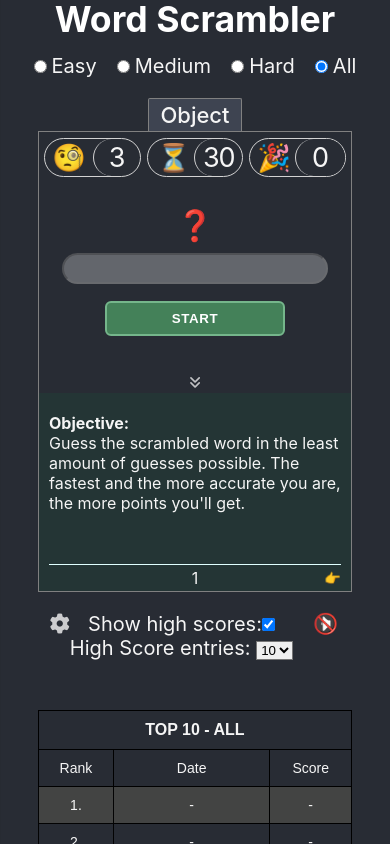
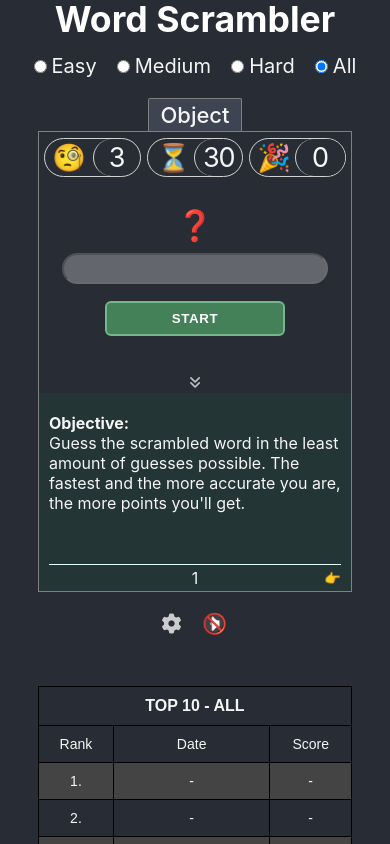
Before and after one commit to hugCarvalho/wordScrambler, a React (Create React App) app: page / in a window 390 px wide. Shown: the top 844 px of the page. Built offline with nearby package versions, Linux system fonts and the light colour scheme.

Commit message:
MobileSlidingMenu: activated option. Basic styling

```diff
--- a/src/components/MobileMenu/BackdropSlidingMenu/BackdropSlidingMenu.js
+++ /dev/null
@@ -1,26 +0,0 @@
-import React from "react";
-import "./BackdropSlidingMenu.scss";
-
-function BackdropSlidingMenu({
-  children,
-  isMenuOpen,
-  closeMenu,
-  extraClasses,
-  closeIcon,
-}) {
-  return (
-    <div
-      className={`BackdropSlidingMenu ${extraClasses}`}
-      style={
-        isMenuOpen ? { transform: "translateX(0)" } : { transform: "translateX(-100%)" }
-      }
-    >
-      <span className="close" onClick={closeMenu}>
-        {closeIcon}
-      </span>
-      {children}
-    </div>
-  );
-}
-
-export default BackdropSlidingMenu;
--- a/src/components/MobileMenu/BackdropSlidingMenu/BackdropSlidingMenu.scss
+++ /dev/null
@@ -1,35 +0,0 @@
-.BackdropSlidingMenu {
-  background-color: rgba(40, 41, 41, 0.995);
-  width: 101%;
-  min-height: 100vh;
-  height: 100%;
-  padding-bottom: 100px;
-  position: fixed;
-  left: 0;
-  top: 0;
-  z-index: 500;
-  text-align: left;
-  //transform: translatex(-101%);
-  transition: transform 0.3s ease;
-
-  input[type="number"] {
-    width: 70px;
-    //display: block;
-  }
-
-  input:invalid + span:after {
-    content: "✖";
-    padding-left: 5px;
-  }
-
-  input:valid + span:after {
-    content: "✓";
-    padding-left: 5px;
-  }
-
-  .close {
-    position: absolute;
-    right: 15px;
-    top: 10px;
-  }
-}
--- a/src/components/MobileMenu/GameOptionsMenu.js
+++ b/src/components/MobileMenu/GameOptionsMenu.js
@@ -1,13 +1,11 @@
 import React from "react";
 import "./GameOptionsMenu.scss";
-import BackdropSlidingMenu from "./BackdropSlidingMenu/BackdropSlidingMenu";
+import MobileSlidingMenu from "./MobileSlidingMenu/MobileSlidingMenu";
 import OptionsHighScores from "./OptionsHighScores/OptionHighScores";
 //TODO: change to useContext to avoid prop-drilling
 
 function GameOptionsMenu({ options }) {
   const [isMenuOpen, setIsMenuOpen] = React.useState(false);
-
-  //const { numEntries } = React.useState(options.displayHighScores); //change key name in original obj
 
   React.useEffect(() => {
     console.log("options", options);
@@ -22,14 +20,15 @@ function GameOptionsMenu({ options }) {
           onClick={() => setIsMenuOpen(state => !state)}
         ></button>
       </div>
-      <BackdropSlidingMenu
+      <MobileSlidingMenu
         closeIcon={`❌`}
         isMenuOpen={isMenuOpen}
         closeMenu={() => setIsMenuOpen(state => !state)}
       >
         <h2>Options</h2>
-      </BackdropSlidingMenu>
-      <OptionsHighScores />
+
+        <OptionsHighScores />
+      </MobileSlidingMenu>
     </>
   );
 }
--- /dev/null
+++ b/src/components/MobileMenu/MobileSlidingMenu/MobileSlidingMenu.js
@@ -0,0 +1,20 @@
+import React from "react";
+import "./MobileSlidingMenu.scss";
+
+function MobileSlidingMenu({ children, isMenuOpen, closeMenu, extraClasses, closeIcon }) {
+  return (
+    <div
+      className={`MobileSlidingMenu ${extraClasses}`}
+      style={
+        isMenuOpen ? { transform: "translateX(0)" } : { transform: "translateX(-100%)" }
+      }
+    >
+      <button className="close" onClick={closeMenu}>
+        {closeIcon}
+      </button>
+      {children}
+    </div>
+  );
+}
+
+export default MobileSlidingMenu;
--- /dev/null
+++ b/src/components/MobileMenu/MobileSlidingMenu/MobileSlidingMenu.scss
@@ -0,0 +1,73 @@
+.MobileSlidingMenu {
+  background-color: rgba(40, 41, 41, 0.995);
+  width: 101%;
+  min-height: 100vh;
+  height: 100%;
+  padding-bottom: 100px;
+  position: fixed;
+  left: 0;
+  top: 0;
+  z-index: 500;
+  text-align: left;
+  //transform: translatex(-101%);
+  transition: transform 0.3s ease;
+  text-align: center;
+  line-height: 3rem;
+
+  h2 {
+    padding: 10px;
+  }
+
+  input[type="number"] {
+    width: 70px;
+    //display: block;
+  }
+
+  input:invalid + span:after {
+    content: "✖";
+    padding-left: 5px;
+  }
+
+  input:valid + span:after {
+    content: "✓";
+    padding-left: 5px;
+  }
+
+  .close {
+    background-color: transparent;
+    position: absolute;
+    font-size: 2.3rem;
+    right: 20px;
+    top: 10px;
+    &:focus {
+      outline: 1px dotted whitesmoke;
+    }
+  }
+  .ShowHighScoreOption {
+    //background-color: rgb(125, 129, 125);
+    //color: green;
+    input {
+      vertical-align: middle;
+    }
+    label {
+      padding: 0px 4px;
+    }
+    label,
+    input {
+      cursor: pointer;
+    }
+  }
+
+  .SelectHighScoreEntriesToDisplay {
+    label {
+      padding: 0px 4px;
+    }
+    select {
+      cursor: pointer;
+      background-color: white;
+      width: auto;
+    }
+  }
+  // .OptionsHighScores {
+  // }
+}
--- a/src/components/MobileMenu/OptionsHighScores/OptionHighScores.js
+++ b/src/components/MobileMenu/OptionsHighScores/OptionHighScores.js
@@ -2,13 +2,11 @@ import React from "react";
 import { CustomOptionsContext } from "../../../App";
 
 function OptionsHighScores() {
-  //const [num, setNumEntries] = React.useState(numEntries);
-
-  // console.log(customizableOptions);
   //🥇
   return (
-    <form>
+    <form className="OptionsHighScores">
       <div>
+        🥇
         <ShowHighScoreOption />
         <SelectHighScoreEntriesToDisplay />
         {/* <span className="validity"></span> */}
@@ -25,8 +23,8 @@ export function SelectHighScoreEntriesToDisplay() {
   };
 
   return (
-    <div className="Select">
-      <label htmlFor="high-scores">High Score entries: </label>
+    <div className="SelectHighScoreEntriesToDisplay">
+      <label htmlFor="high-scores">High Score entries</label>
       <select
         name="highScores"
         id="high-scores"
@@ -54,7 +52,7 @@ export function ShowHighScoreOption() {
 
   return (
     <div className="ShowHighScoreOption">
-      <label htmlFor="show-high-scores">Show high scores:</label>
+      <label htmlFor="show-high-scores">Show high scores</label>
       <input
         id="show-high-scores"
         type="checkbox"
```
Also changed, not shown: 1 other file (tests, documents, lock files or other folders).
